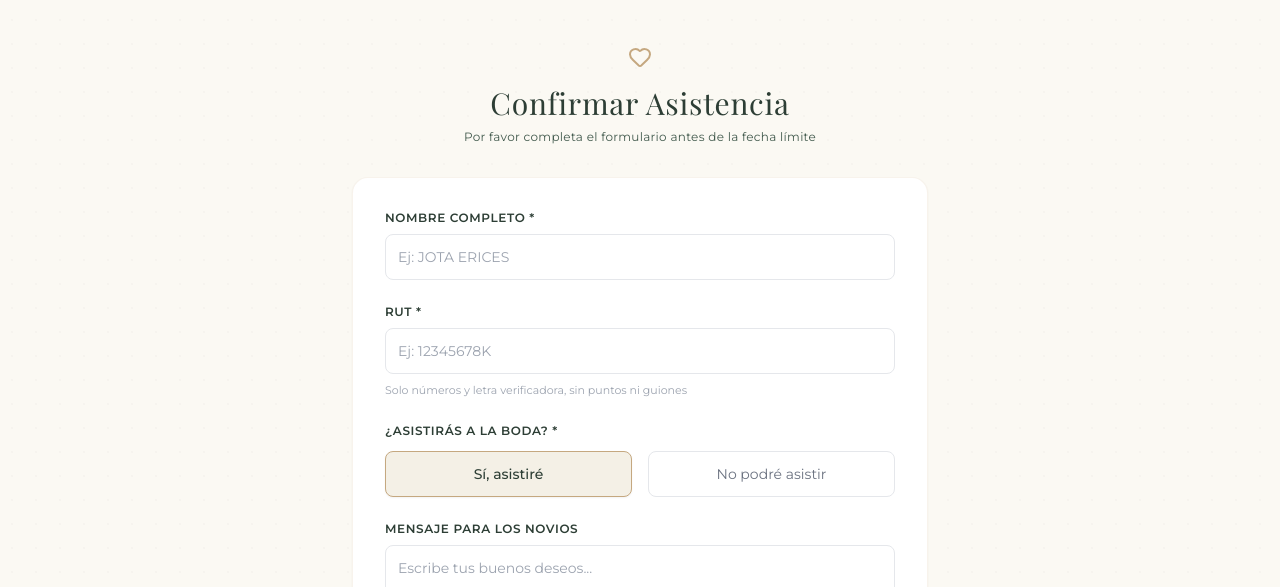
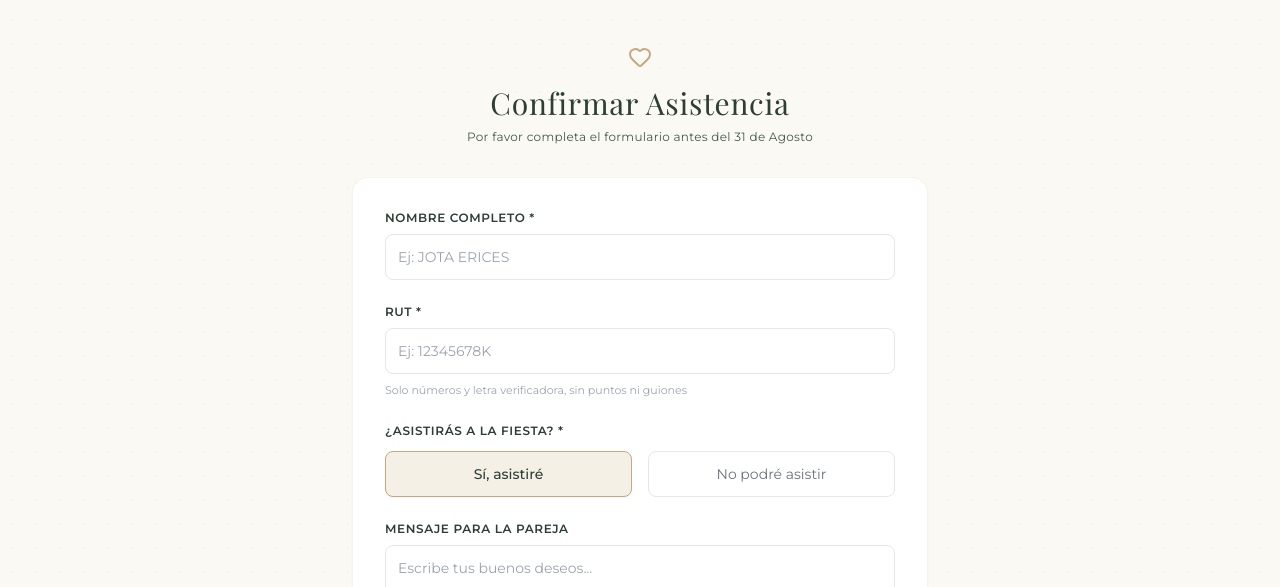
Before and after one commit to j0t4inc0de/boda-valen-benja, a Next.js app: page / in a window 1280 px wide. Shown: the part 3360-3947 px from the top of the page. Built offline with nearby package versions, Linux system fonts and the light colour scheme; no server answers; the database is empty.

Commit message:
update text

```diff
--- a/src/components/InvitationClient.tsx
+++ b/src/components/InvitationClient.tsx
@@ -562,7 +562,7 @@ Correo: ${settings.bankAccountEmail}
               Confirmar Asistencia
             </h3>
             <p className="text-xs text-olive-light font-sans tracking-wide text-center mb-8">
-              Por favor completa el formulario antes de la fecha límite
+              Por favor completa el formulario antes del 31 de Agosto
             </p>
 
             <AnimatePresence mode="wait">
@@ -645,7 +645,7 @@ Correo: ${settings.bankAccountEmail}
                   {/* Confirmar Asistencia */}
                   <div className="flex flex-col gap-2">
                     <label className="text-xs uppercase tracking-wider text-olive font-semibold font-sans mb-1">
-                      ¿Asistirás a la boda? *
+                      ¿Asistirás a la fiesta? *
                     </label>
                     <div className="grid grid-cols-2 gap-4">
                       <label className={`flex items-center justify-center p-3 rounded-lg border cursor-pointer font-sans text-sm transition-all duration-200 ${
@@ -687,7 +687,7 @@ Correo: ${settings.bankAccountEmail}
                   {/* Mensaje */}
                   <div className="flex flex-col gap-2">
                     <label htmlFor="message" className="text-xs uppercase tracking-wider text-olive font-semibold font-sans">
-                      Mensaje para los novios
+                      Mensaje para la pareja
                     </label>
                     <textarea
                       id="message"
```
